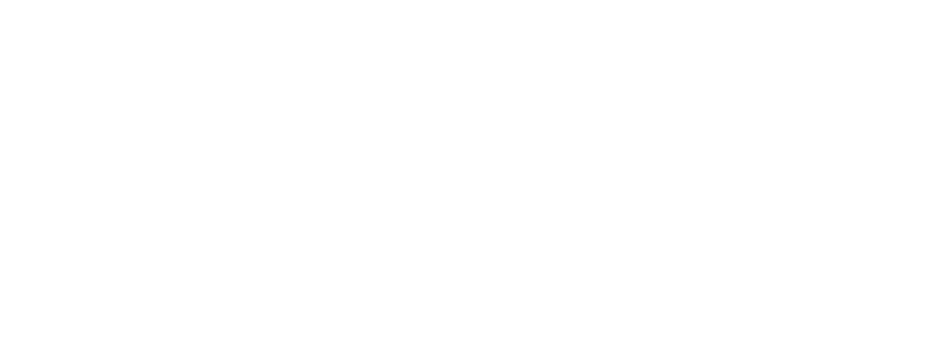
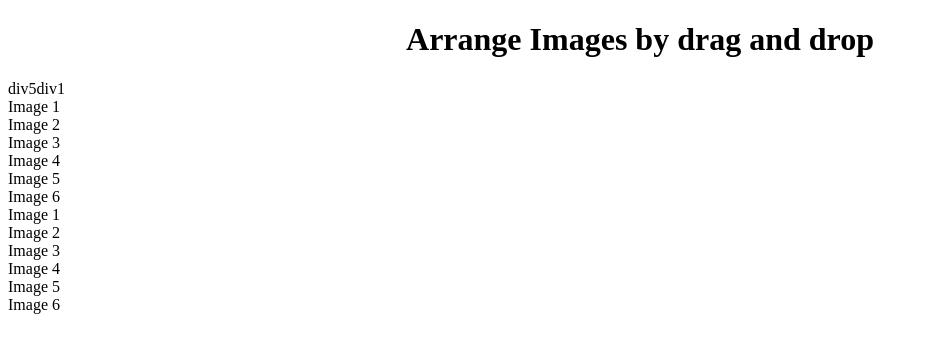
Before and after one commit to acciojob/Better-Instagram-Vyshnavi1986, a website: page main.html in a window 1280 px wide. Shown: the whole page, without its empty margins (0-928 px from the left). Drawn offline with Linux system fonts and the light colour scheme.

Commit message:
created a submission

```diff
--- a/main.html
+++ b/main.html
@@ -1,21 +1,45 @@
 <!DOCTYPE html>
 <html lang="en">
-<head>
-  <meta charset="UTF-8">
-  <meta name="viewport" content="width=device-width, initial-scale=1.0">
-  <title>Drag and Drop Images</title>
-  <link rel="stylesheet" href="styles.css">
-</head>
-<body>
-  <div id="container">
-    <div id="div1" class="draggable" draggable="true"></div>
-    <div id="div2" class="draggable" draggable="true"></div>
-    <div id="div3" class="draggable" draggable="true"></div>
-    <div id="div4" class="draggable" draggable="true"></div>
-    <div id="div5" class="draggable" draggable="true"></div>
-    <div id="div6" class="draggable" draggable="true"></div>
-  </div>
+  <head>
+    <script src="script.js " defer></script>
+    <meta charset="UTF-8" />
+    <meta http-equiv="X-UA-Compatible" content="IE=edge" />
+    <meta name="viewport" content="width=device-width, initial-scale=1.0" />
+    <link rel="stylesheet" href="styles.css" />
+    <title>Better Instagram</title>
+  </head>
+  <body>
+    <h1 style="text-align: center">Arrange Images by drag and drop</h1>
+    <div class="flex" id="parent">div5div1
+      <div id="div1" draggable="true" class="image" ondrop="drop(event)" ondragover="allowDrop(event)" ondragstart="drag(event)"></ >Image 1</div>
+      <div id="div2" draggable="true" class="image" ondrop="drop(event)" ondragover="allowDrop(event)" ondragstart="drag(event)"></>Image 2</div>
+      <div id="div3" draggable="true" class="image" ondrop="drop(event)" ondragover="allowDrop(event)" ondragstart="drag(event)"></>Image 3</div>
+      <div id="div4" draggable="true" class="image" ondrop="drop(event)" ondragover="allowDrop(event)" ondragstart="drag(event)"></>Image 4</div>
+      <div id="div5" draggable="true" class="image" ondrop="drop(event)" ondragover="allowDrop(event)" ondragstart="drag(event)"></>Image 5</div>
+      <div id="div6" draggable="true" class="image" ondrop="drop(event)" ondragover="allowDrop(event)" ondragstart="drag(event)"></>Image 6</div>
+  <div class="flex" id="parent">
+    <div droppable = "true"  draggable="true" class="image" id="div1">
+      <img droppable = "true"  draggable="true" id='drag1'>Image 1</img>
+    </div>
 
-  <script src="script.js"></script>
-</body>
+    <div droppable = "true"  draggable="true" class="image" id="div2">
+      <img droppable = "true"  draggable="true" id='drag2'>Image 2</img>
+    </div>
+
+    <div droppable = "true"  draggable="true" class="image" id="div3">
+      <img droppable = "true"  draggable="true" id='drag3'>Image 3</img>
+    </div>
+
+    <div droppable = "true"  draggable="true" class="image" id="div4">
+      <img droppable = "true"  draggable="true" id='drag4'>Image 4</img>
+    </div>
+
+    <div droppable = "true"  draggable="true" class="image" id="div5">
+      <img droppable = "true"  draggable="true" id='drag5'>Image 5</img>
+    </div>
+
+    <div droppable = "true"  draggable="true" class="image" id="div6">
+      <img droppable = "true"  draggable="true" id='drag6'>Image 6</img>
+    </div>
+  </body>
 </html>
--- a/script.js
+++ b/script.js
@@ -1,43 +1,57 @@
-document.addEventListener("DOMContentLoaded", function() {
-  const divs = document.querySelectorAll(".draggable");
+//your code here
+function allowDrop(ev) {
+  ev.preventDefault();
 
-  let draggedItem = null;
+let dragindex = 0;
+let dropindex = 0;
+let clone = "";
 
-  divs.forEach(div => {
-    div.addEventListener("dragstart", function() {
-      draggedItem = this;
-      setTimeout(() => {
-        this.style.display = "none";
-      }, 0);
-    });
+const images = document.querySelectorAll(".image");
 
-    div.addEventListener("dragend", function() {
-      setTimeout(() => {
-        draggedItem.style.display = "block";
-        draggedItem = null;
-      }, 0);
-    });
+function drag(e) {
+  e.dataTransfer.setData("text", e.target.id);
+}
 
-    div.addEventListener("dragover", function(e) {
-      e.preventDefault();
-    });
+function drag(ev) {
+  ev.dataTransfer.setData("text", ev.target.id);
+function allowDrop(e) {
+  e.preventDefault();
+}
 
-    div.addEventListener("dragenter", function(e) {
-      e.preventDefault();
-      this.style.backgroundColor = "rgba(0, 0, 0, 0.2)";
-    });
+function drop(ev) {
+  ev.preventDefault();
+  var data = ev.dataTransfer.getData("text");
+  ev.target.appendChild(document.getElementById(data));
+}
+function drop(e) {
+  clone = e.target.cloneNode(true);
+  let data = e.dataTransfer.getData("text");
+  let nodelist = document.getElementById("parent").childNodes;
+  console.log(data, e.target.id);
+  for (let i = 0; i < nodelist.length; i++) {
+    if (nodelist[i].id == data) {
+      dragindex = i;
+    }
+  }
 
-    div.addEventListener("dragleave", function() {
-      this.style.backgroundColor = "";
-    });
+  dragdrop(clone);
 
-    div.addEventListener("drop", function() {
-      this.style.backgroundColor = "";
-      if (draggedItem !== null && draggedItem !== this) {
-        const tempBackground = this.style.backgroundImage;
-        this.style.backgroundImage = draggedItem.style.backgroundImage;
-        draggedItem.style.backgroundImage = tempBackground;
-      }
-    });
-  });
-});
+  document
+    .getElementById("parent")
+    .replaceChild(document.getElementById(data), e.target);
+
+  document
+    .getElementById("parent")
+    .insertBefore(
+      clone,
+      document.getElementById("parent").childNodes[dragindex]
+    );
+}
+
+const dragdrop = (image) => {
+  image.ondragstart = drag;
+  image.ondragover = allowDrop;
+  image.ondrop = drop;
+};
+
+images.forEach(dragdrop);
--- a/styles.css
+++ /dev/null
@@ -1,12 +0,0 @@
-#container {
-  display: grid;
-  grid-template-columns: repeat(3, 1fr);
-  gap: 10px;
-}
-
-.draggable {
-  width: 100px;
-  height: 100px;
-  background-size: cover;
-  cursor: pointer;
-}
```
